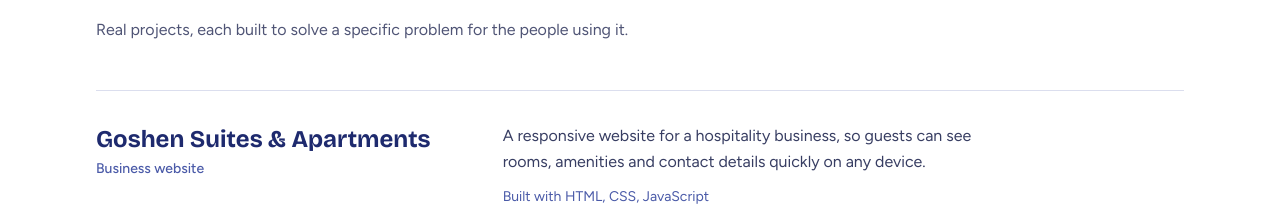
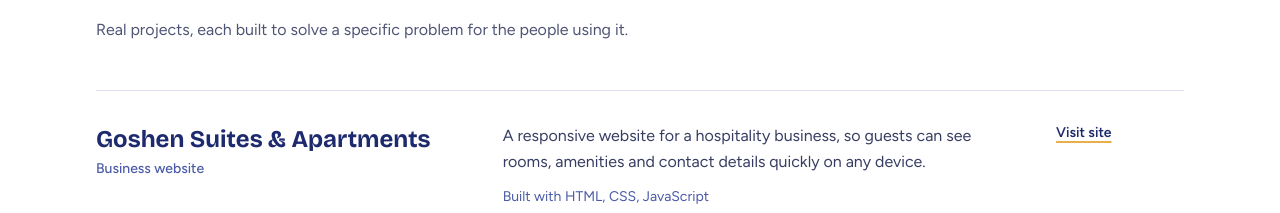
Before and after one commit to joshuaadesomoju-code/portfolio, a React (Vite) app: page / in a window 1280 px wide. Shown: the part 911-1124 px from the top of the page. Built offline with nearby package versions, Linux system fonts and the light colour scheme.

Commit message:
Add Goshen live site link

```diff
--- a/src/data.js
+++ b/src/data.js
@@ -25,7 +25,7 @@
       "A responsive website for a hospitality business, so guests can see rooms, amenities and contact details quickly on any device.",
     stack: ["HTML", "CSS", "JavaScript"],
     status: "live",
-    live: "", // TODO: live site link
+    live: "https://goshen-foods.vercel.app",
     code: "", // TODO: GitHub repo link
   },
   {
```
